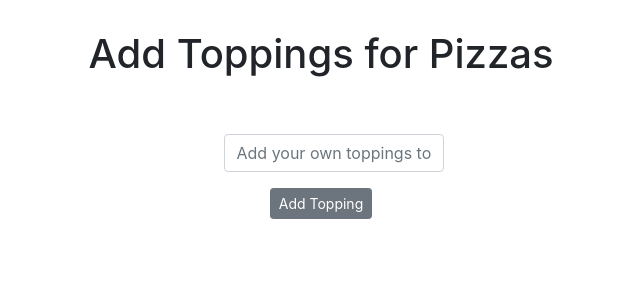
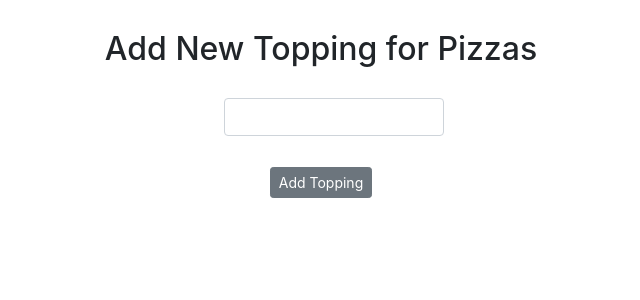
Before and after one commit to rickybmag/SM-Pizza, a Django app: page /add_toppings/ in a window 1280 px wide. Shown: the part 56-356 px from the top of the page, without its empty margins (319-959 px from the left). Run offline with Django 4.2, Linux system fonts and the light colour scheme.

Commit message:
Styled templates

```diff
--- a/pizza/forms.py
+++ b/pizza/forms.py
@@ -12,7 +12,7 @@ class ToppingsForm(ModelForm):
             'name': '',
         }
         widgets = {
-            'name': forms.TextInput(attrs={'class':'form-control', 'placeholder': "Add your own toppings to Pizzaria SM's Menu"})
+            'name': forms.TextInput(attrs={'class':'form-control'})
         }
 
 class PizzaForm(ModelForm):
--- a/pizza/templates/pizza/add_toppings.html
+++ b/pizza/templates/pizza/add_toppings.html
@@ -2,8 +2,7 @@
 
 {% block content %}
 <center>
-    <h1 style="margin-top: 30px;">Add Toppings for Pizzas</h1>
-    <br><br>
+    <h2 style="margin: 30px;">Add New Topping for Pizzas</h2>
     {% if submitted %}
     <h2>Your pizza topping was added to the menu!</h2>
 
@@ -14,7 +13,7 @@
         {% csrf_token %}
 
         {{ form.as_p }}
-        <input type="submit" value="Add Topping" class="btn btn-secondary btn-sm">
+        <input type="submit" value="Add Topping" class="btn btn-secondary btn-sm" style="margin-top: 15px;">
     </form>
     {% endif %}
 </center>
```
Also changed, not shown: 1 other file.
